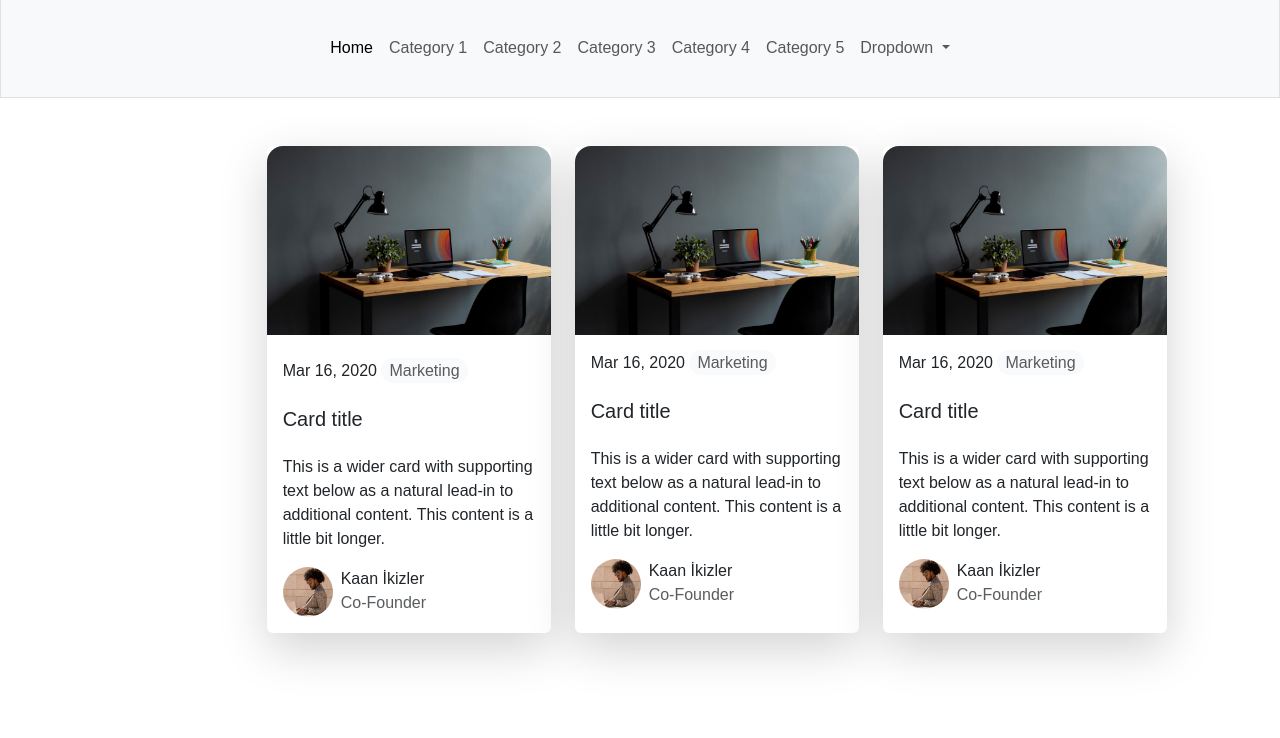
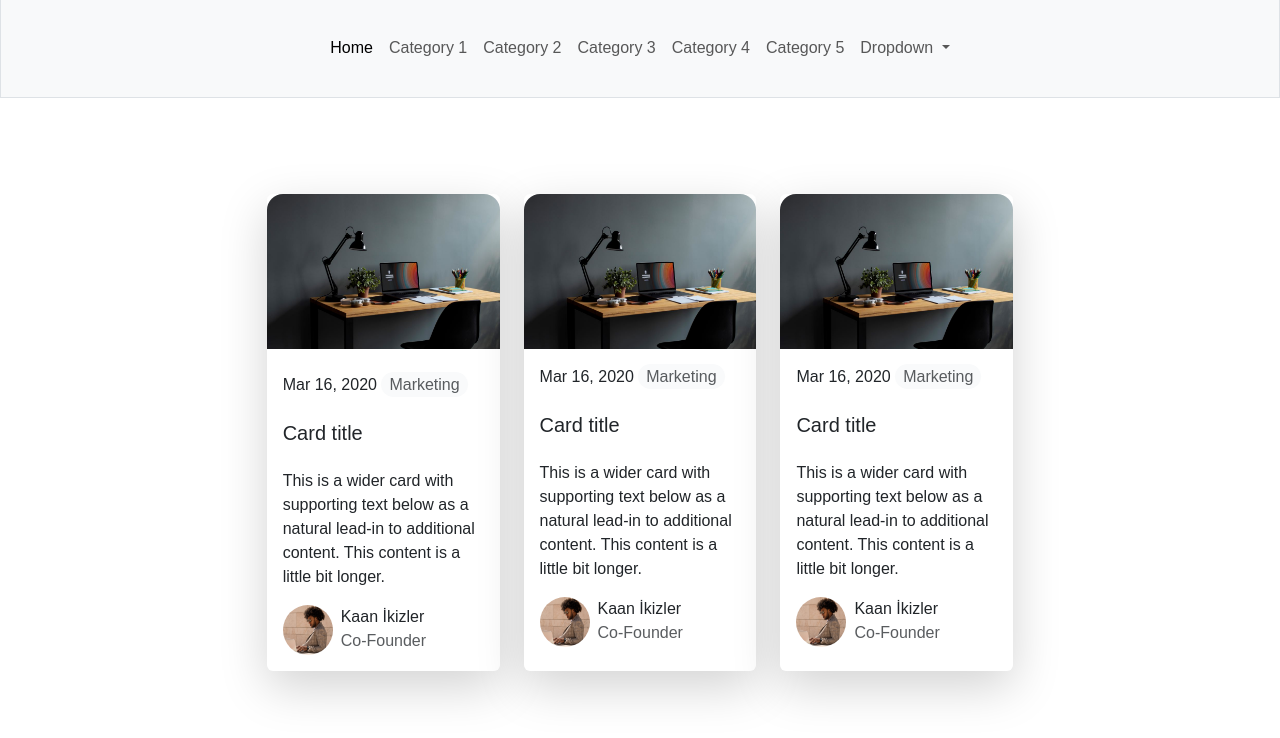
Before and after one commit to kaanxweb/simple-blog, a plain HTML site: page index.html in a window 1280 px wide. Shown: the part 72-810 px from the top of the page. Drawn offline with nearby package versions, Linux system fonts and the light colour scheme.

Commit message:
Add inclusive section for blog cards

```diff
--- a/index.html
+++ b/index.html
@@ -73,7 +73,8 @@
             </div>
       </nav>
 
-      <div class="d-flex justify-content-evenly col-7 mx-auto py-5">
+      <section class="py-5" id="blog">
+            <div class="col-7 mx-auto py-5">
                   <div class="row row-cols-1 row-cols-md-3 g-4">
                         <div class="col">
                               <div class="card shadow-lg border-0 h-100">
@@ -84,7 +85,8 @@
                                                       style="background-color: #F9FAFB;">Marketing</span>
                                           </div>
                                           <h5 class="card-title my-4">Card title</h5>
-                                    <p class="card-text">This is a wider card with supporting text below as a natural
+                                          <p class="card-text">This is a wider card with supporting text below as a
+                                                natural
                                                 lead-in to additional content. This content is a little bit longer.</p>
 
                                           <div class="d-flex gap-2">
@@ -109,7 +111,8 @@
                                                       style="background-color: #F9FAFB;">Marketing</span>
                                           </div>
                                           <h5 class="card-title my-4">Card title</h5>
-                                    <p class="card-text">This is a wider card with supporting text below as a natural
+                                          <p class="card-text">This is a wider card with supporting text below as a
+                                                natural
                                                 lead-in to additional content. This content is a little bit longer.</p>
 
                                           <div class="d-flex gap-2">
@@ -134,7 +137,8 @@
                                                       style="background-color: #F9FAFB;">Marketing</span>
                                           </div>
                                           <h5 class="card-title my-4">Card title</h5>
-                                    <p class="card-text">This is a wider card with supporting text below as a natural
+                                          <p class="card-text">This is a wider card with supporting text below as a
+                                                natural
                                                 lead-in to additional content. This content is a little bit longer.</p>
 
                                           <div class="d-flex gap-2">
@@ -152,6 +156,7 @@
                         </div>
                   </div>
             </div>
+      </section>
 </body>
 
 </html>
```
Lines whose indentation alone changed are shown as unchanged.
